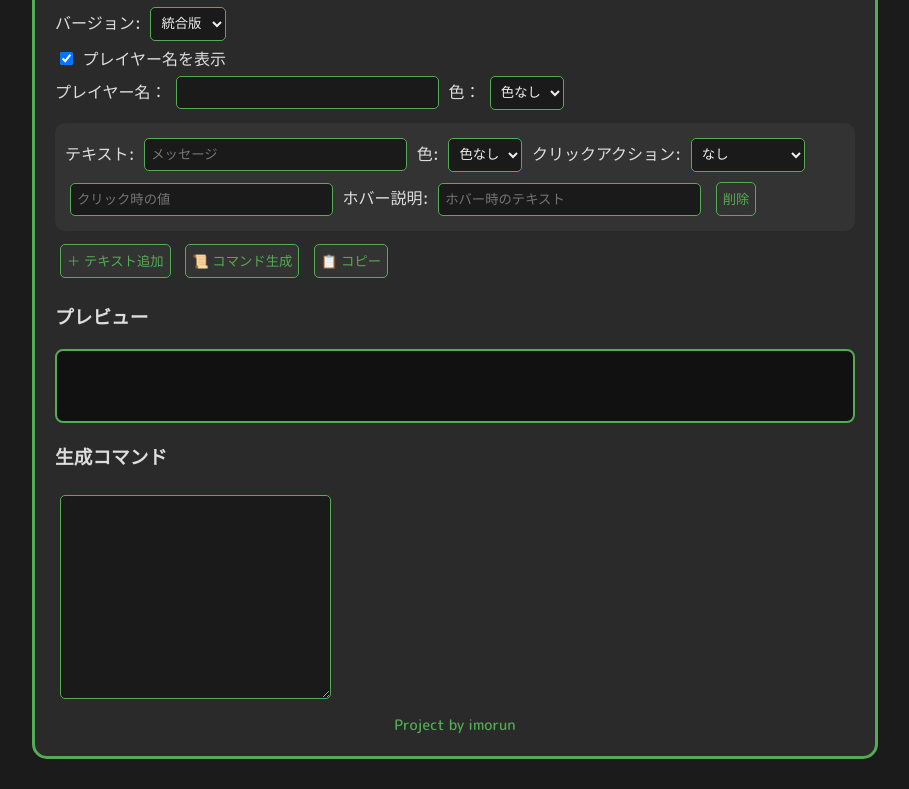
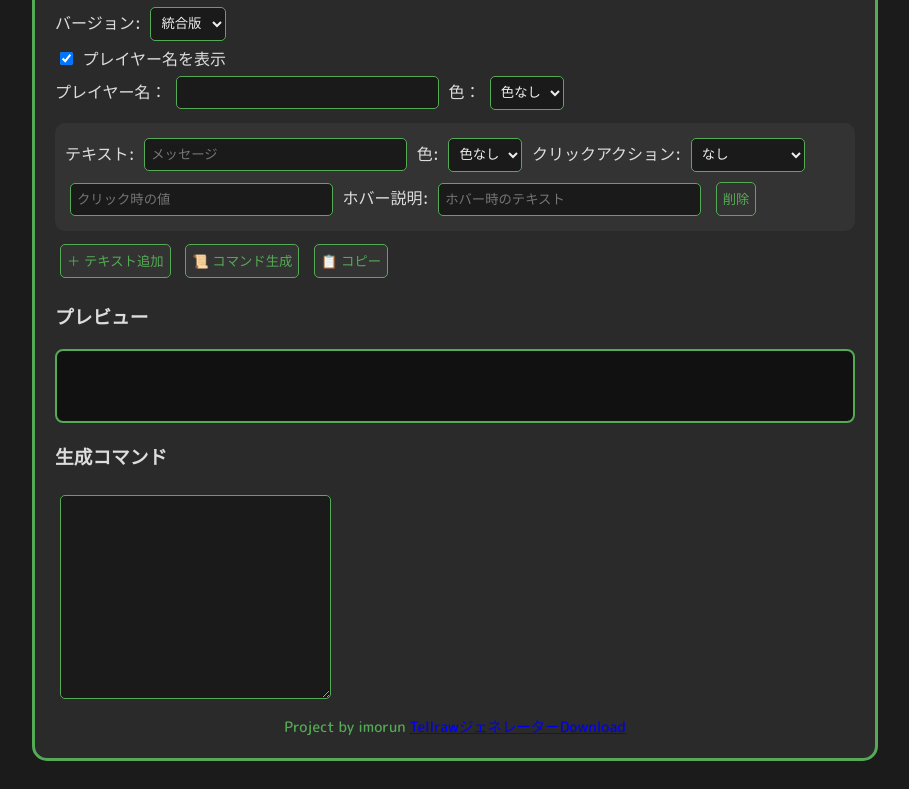
Before and after one commit to imorun/minecraft-Tellraw, a plain HTML site: page index.html in a window 1280 px wide. Shown: the part 141-930 px from the top of the page, without its empty margins (185-1094 px from the left). Drawn offline with Linux system fonts and the light colour scheme.

Commit message:
Update index.html

```diff
--- a/index.html
+++ b/index.html
@@ -127,7 +127,8 @@ button:hover {
 
   <h3>生成コマンド</h3>
   <textarea id="output" rows="10" readonly></textarea>
-  <div class="footer">Project by imorun</div>
+  <div class="footer">Project by imorun <a href="https://github.com/imorun/minecraft-Tellraw/releases/download/v1.0.0/Tellraw_generator.exe" download>TellrawジェネレーターDownload</a>
+</div>
 </div>
 <script>
 const entriesDiv = document.getElementById("entries");
```
